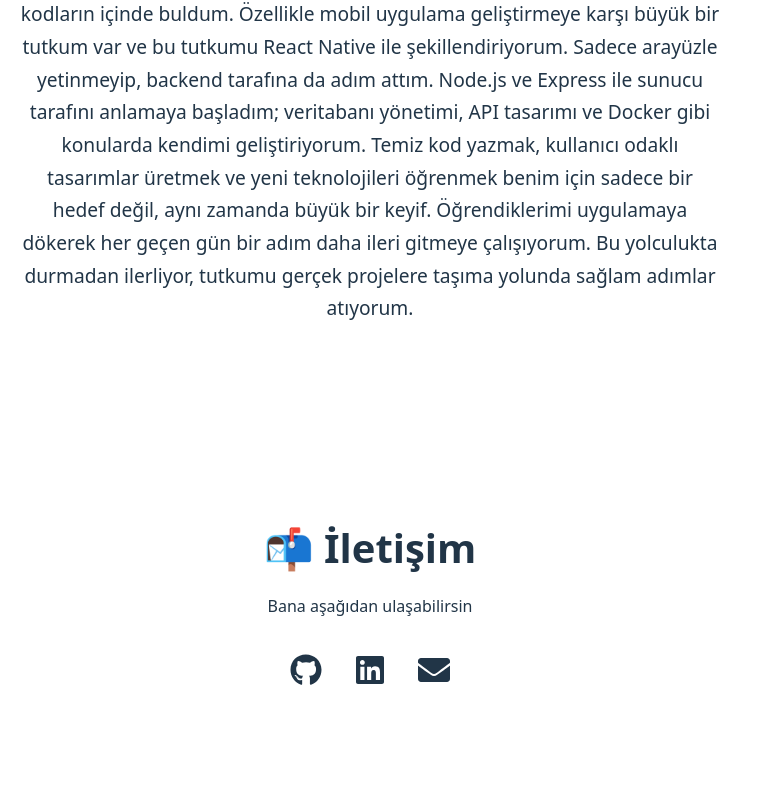
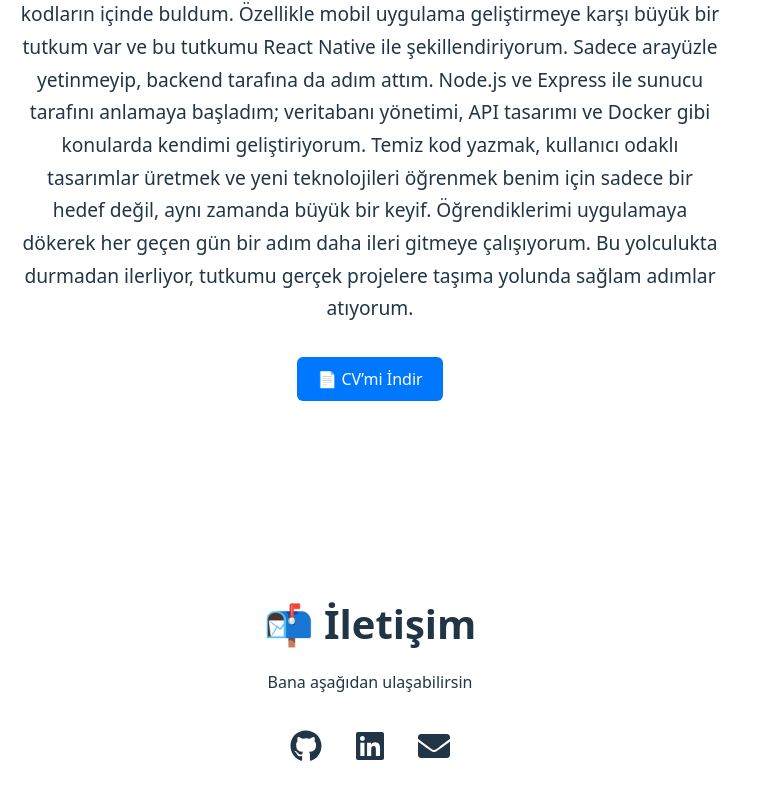
Before and after one commit to Enver-Onur-Cogalan/my-portfolio, a React (Vite) app in the folder React/my-portfolio/: page / in a window 1280 px wide. Shown: the part 1056-1856 px from the top of the page, without its empty margins (0-758 px from the left). Before the commit the page ends 1834 px from the top, so only its background shows below. Built offline with nearby package versions, Linux system fonts and the light colour scheme; the HTML template or start-up script is replaced by a standard one.

Commit message:
📄 [Frontend] Added downloadable CV button to About section

```diff
--- a/React/my-portfolio/src/pages/About.jsx
+++ b/React/my-portfolio/src/pages/About.jsx
@@ -34,6 +34,25 @@ const About = () => {
 
                 Bu yolculukta durmadan ilerliyor, tutkumu gerçek projelere taşıma yolunda sağlam adımlar atıyorum.
             </motion.p>
+
+            <a
+                href='/Enver-Onur-Cogalan-CV.pdf'
+                download
+                style={{
+                    display: 'inline-block',
+                    marginTop: '2rem',
+                    padding: '10px 20px',
+                    backgroundColor: '#0077ff',
+                    color: '#fff',
+                    borderRadius: '6px',
+                    textDecoration: 'none',
+                    transition: 'background-color 0.3s ease',
+                }}
+                onMouseEnter={e => (e.target.style.backgroundColor = '#005edc')}
+                onMouseLeave={e => (e.target.style.backgroundColor = '#0077ff')}
+            >
+                📄 CV’mi İndir
+            </a>
         </section>
     );
 };
```
Also changed, not shown: 1 other file (tests, documents, lock files or other folders).
